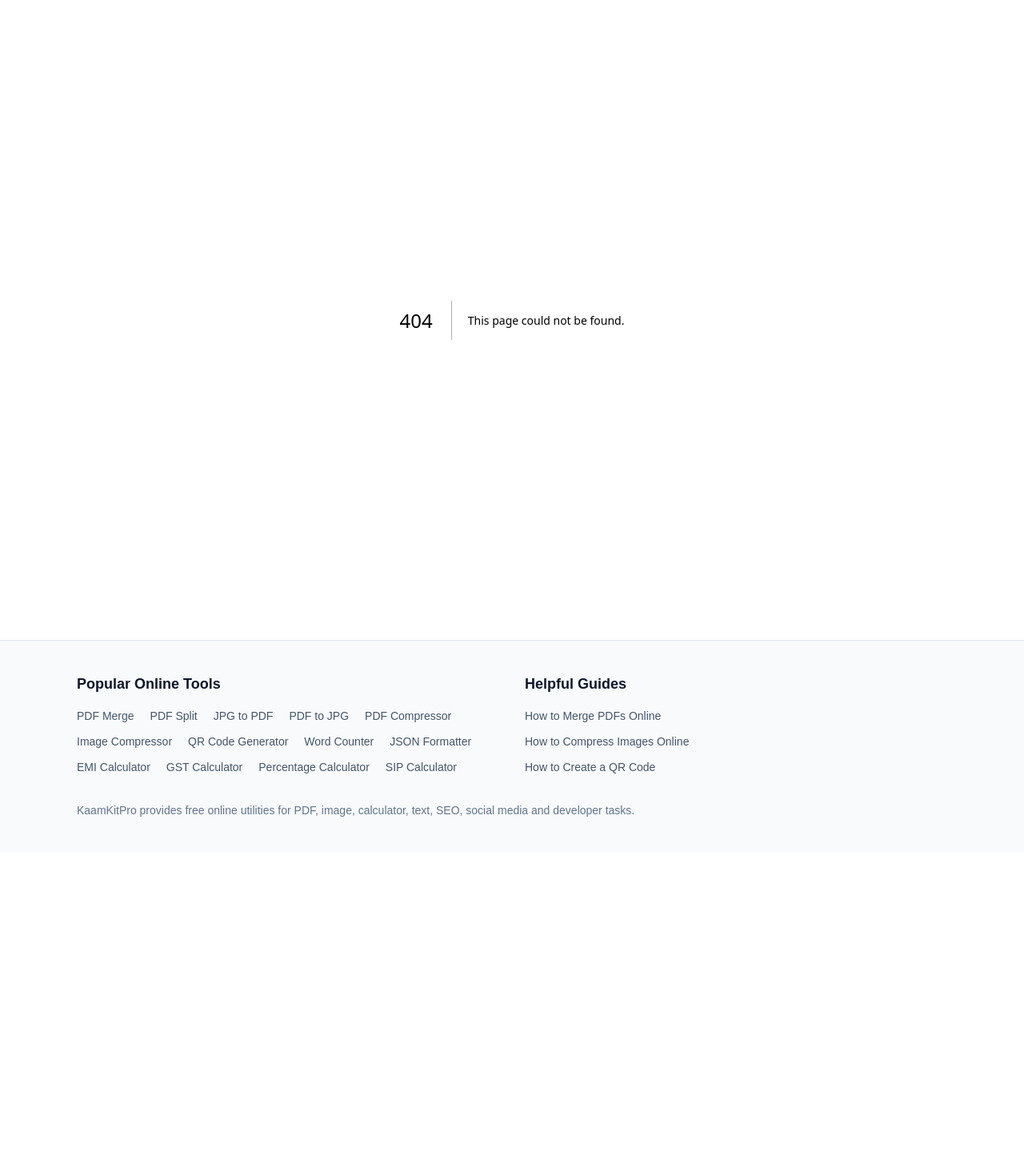
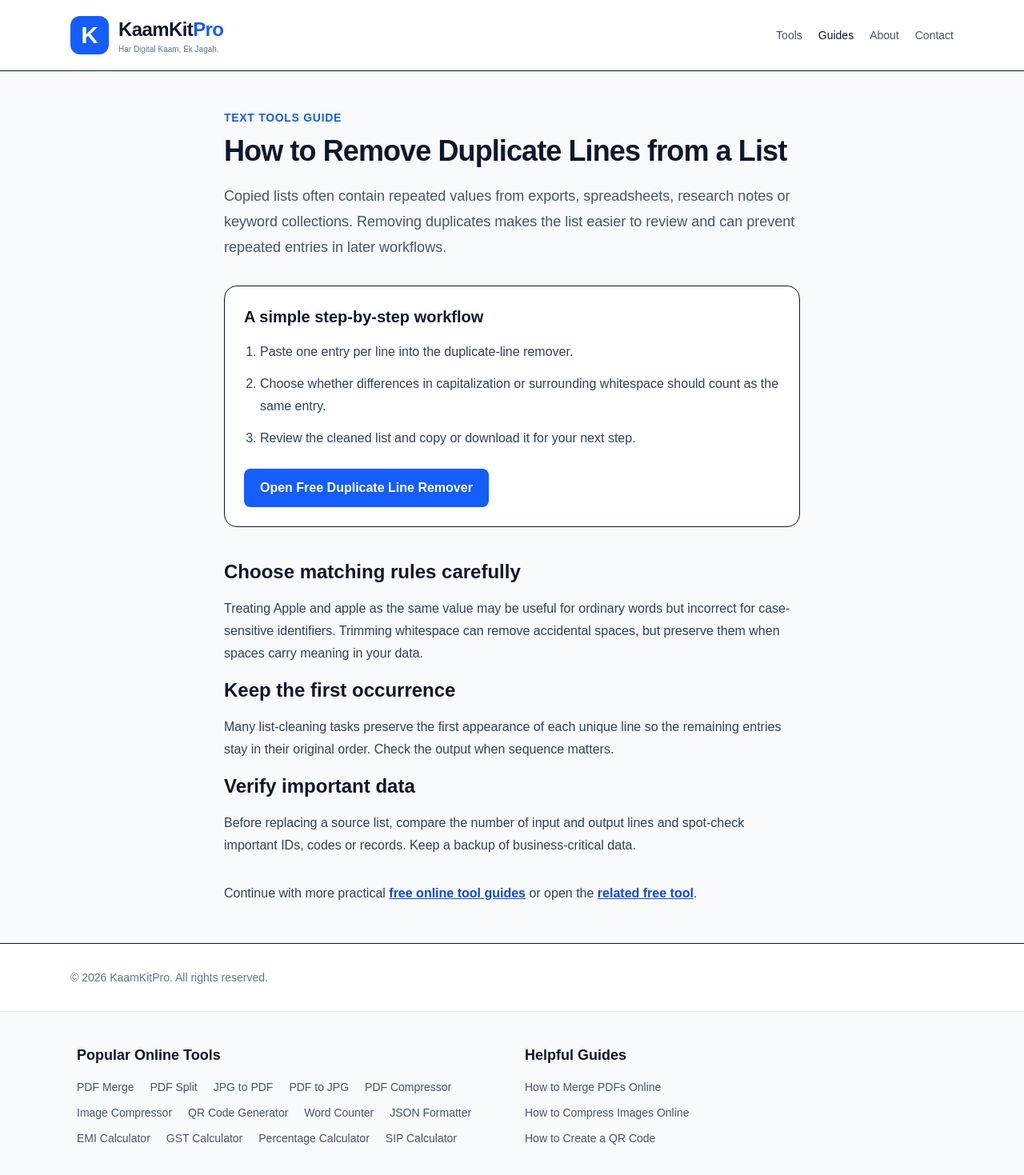
Before and after one commit to WellProSoftware/kaamkitpro, a Next.js app: page /guides/remove-duplicate-lines in a window 1280 px wide. Before the commit this address had no page. Shown: the top 1469 px of the page at 80% size. Before the commit the page ends 1065 px from the top, so only its background shows below. Built offline with nearby package versions, Linux system fonts and the light colour scheme.

Commit message:
feat(seo): add remove-duplicate-lines guide

```diff
--- /dev/null
+++ b/src/app/guides/remove-duplicate-lines/page.tsx
@@ -0,0 +1,25 @@
+import Link from "next/link";
+import type { Metadata } from "next";
+import BrandLogo from "@/components/BrandLogo";
+
+export const metadata: Metadata = {
+  title: "How to Remove Duplicate Lines from a List | KaamKitPro",
+  description: "Clean repeated names, keywords, IDs and copied spreadsheet lines while choosing how whitespace and letter case should be treated.",
+  alternates: { canonical: "https://kaamkitpro.com/guides/remove-duplicate-lines" },
+};
+
+export default function GuidePage() {
+  return (
+    <main className="min-h-screen bg-slate-50 text-slate-900">
+      <header className="border-b bg-white"><div className="mx-auto flex max-w-6xl items-center justify-between px-6 py-5"><BrandLogo /><nav className="flex gap-5 text-sm font-medium text-slate-600"><Link href="/" className="hover:text-slate-900">Tools</Link><Link href="/guides" className="text-slate-900">Guides</Link><Link href="/about" className="hover:text-slate-900">About</Link><Link href="/contact" className="hover:text-slate-900">Contact</Link></nav></div></header>
+      <article className="mx-auto max-w-3xl px-6 py-12">
+        <p className="text-sm font-semibold uppercase tracking-wider text-blue-600">Text Tools Guide</p>
+        <h1 className="mt-3 text-4xl font-bold tracking-tight">How to Remove Duplicate Lines from a List</h1>
+        <p className="mt-5 text-lg leading-8 text-slate-600">Copied lists often contain repeated values from exports, spreadsheets, research notes or keyword collections. Removing duplicates makes the list easier to review and can prevent repeated entries in later workflows.</p>
+        <div className="mt-8 rounded-2xl border bg-white p-6"><h2 className="text-xl font-bold">A simple step-by-step workflow</h2><ol className="mt-4 list-decimal space-y-3 pl-5 leading-7 text-slate-700"><li>Paste one entry per line into the duplicate-line remover.</li><li>Choose whether differences in capitalization or surrounding whitespace should count as the same entry.</li><li>Review the cleaned list and copy or download it for your next step.</li></ol><Link href="/tools/remove-duplicate-lines" className="mt-6 inline-block rounded-lg bg-blue-600 px-5 py-3 font-semibold text-white hover:bg-blue-700">Open Free Duplicate Line Remover</Link></div>
+        <section className="mt-10 space-y-4"><h2 className="text-2xl font-bold">Choose matching rules carefully</h2><p className="leading-7 text-slate-700">Treating Apple and apple as the same value may be useful for ordinary words but incorrect for case-sensitive identifiers. Trimming whitespace can remove accidental spaces, but preserve them when spaces carry meaning in your data.</p><h2 className="text-2xl font-bold">Keep the first occurrence</h2><p className="leading-7 text-slate-700">Many list-cleaning tasks preserve the first appearance of each unique line so the remaining entries stay in their original order. Check the output when sequence matters.</p><h2 className="text-2xl font-bold">Verify important data</h2><p className="leading-7 text-slate-700">Before replacing a source list, compare the number of input and output lines and spot-check important IDs, codes or records. Keep a backup of business-critical data.</p></section>
+        <p className="mt-8 leading-7 text-slate-700">Continue with more practical <Link href="/guides" className="font-semibold text-blue-700 underline">free online tool guides</Link> or open the <Link href="/tools/remove-duplicate-lines" className="font-semibold text-blue-700 underline">related free tool</Link>.</p>
+      </article><footer className="border-t bg-white"><div className="mx-auto max-w-6xl px-6 py-8 text-sm text-slate-500">© 2026 KaamKitPro. All rights reserved.</div></footer>
+    </main>
+  );
+}
```
